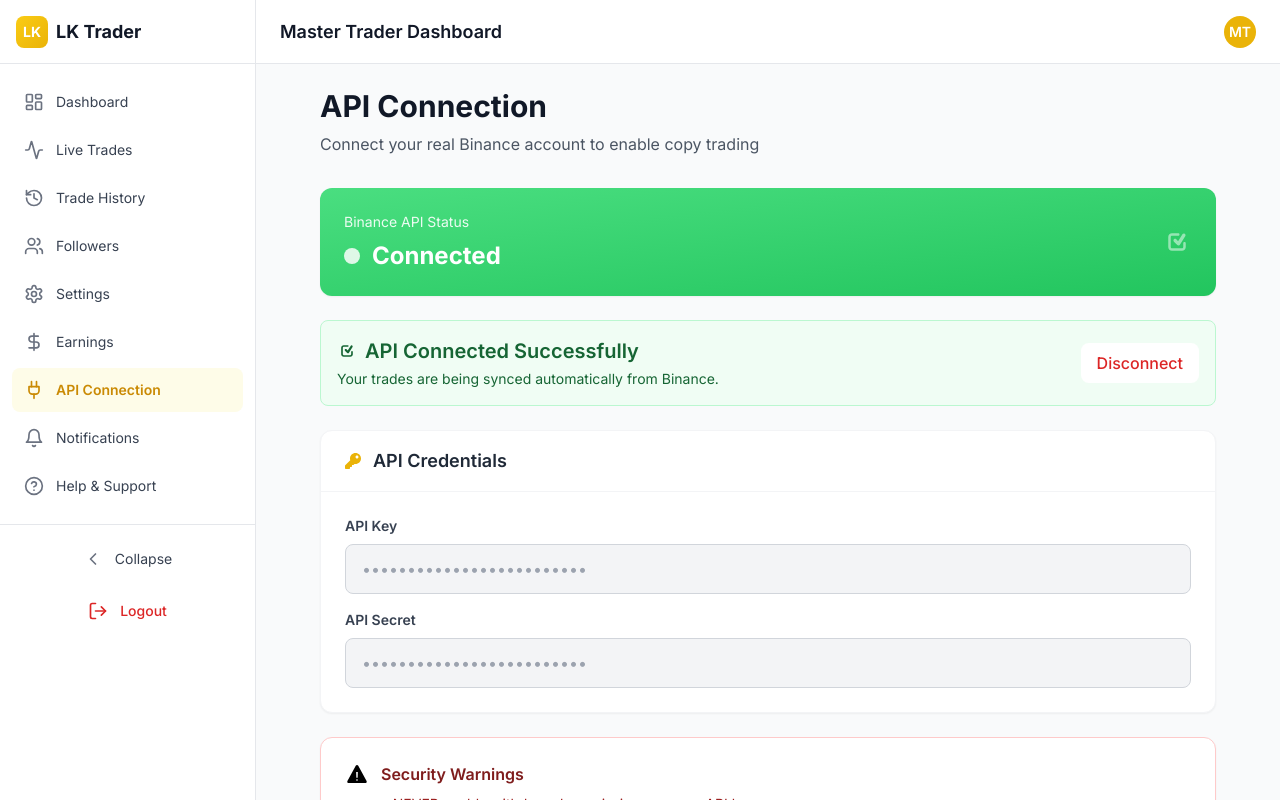
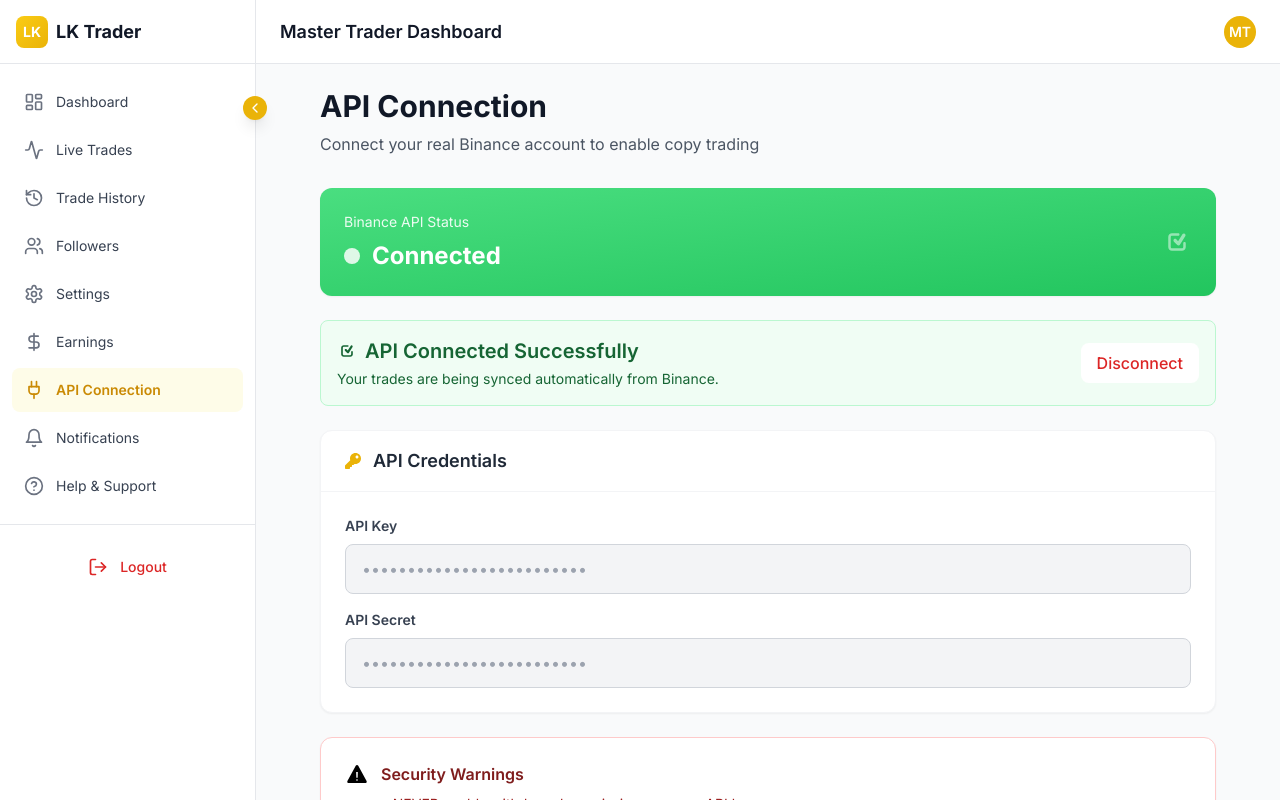
Before and after one commit to thathsarabandara/binance-copy-trading-client, a React (Vite) app: page /trader/api in a window 1280 px wide. Shown: the top 800 px of the page. Built offline with nearby package versions, Linux system fonts and the light colour scheme.

Commit message:
add toggle button to side bar

```diff
--- a/src/components/Sidebar.tsx
+++ b/src/components/Sidebar.tsx
@@ -102,23 +102,21 @@ const Sidebar: React.FC<SidebarProps> = ({ collapsed: controlledCollapsed, onTog
           ))}
         </ul>
       </nav>
+      {/* Toggle Button */}
+      <button
+        onClick={handleToggle}
+        className="absolute -right-3 top-24 w-6 h-6 bg-yellow-500 hover:bg-yellow-600 rounded-full flex items-center justify-center shadow-lg transition-colors"
+      >
+      {collapsed ? (
+        <ChevronRight className="w-4 h-4 text-white" />
+        ) : (
+        <ChevronLeft className="w-4 h-4 text-white" />
+        )}
+      </button>
 
       {/* Footer */}
       <div className="border-t border-gray-200 p-3">
-        <button
-          onClick={handleToggle}
-          className="w-full flex items-center justify-center gap-3 px-3 py-3 rounded-lg text-gray-700 hover:bg-gray-50 transition-colors"
-          title={collapsed ? 'Expand sidebar' : 'Collapse sidebar'}
-        >
-          {collapsed ? (
-            <ChevronRight size={20} className="text-gray-500" />
-          ) : (
-            <>
-              <ChevronLeft size={20} className="text-gray-500" />
-              <span className="text-sm">Collapse</span>
-            </>
-          )}
-        </button>
+
         <Link
           to="/trader/auth/login"
           className="w-full flex items-center justify-center gap-3 px-3 py-3 rounded-lg text-red-600 hover:bg-red-50 transition-colors mt-2"
```
